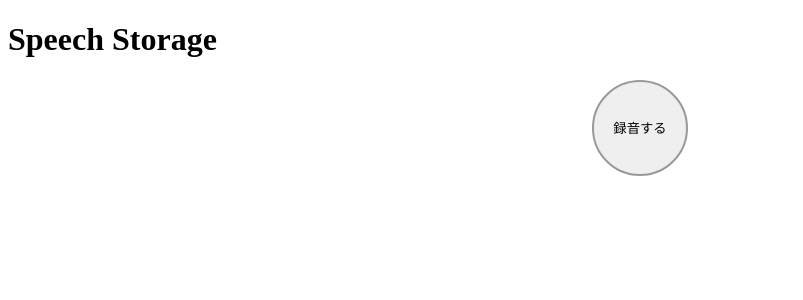
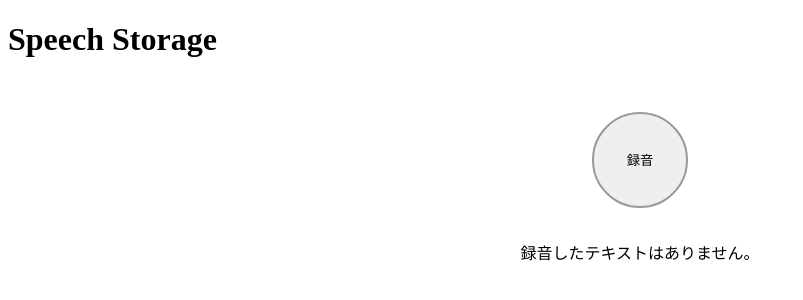
Before and after one commit to aiwaka/speech_storage, a SvelteKit app: page / in a window 1280 px wide. Shown: the top 300 px of the page, without its empty margins (0-803 px from the left). Built offline with nearby package versions, Linux system fonts and the light colour scheme.

Commit message:
implement rec button

```diff
--- /dev/null
+++ b/src/ButtonUi.svelte
@@ -0,0 +1,25 @@
+<script lang="ts">
+  export let clickCallback: () => void;
+  export let disabled = false;
+</script>
+
+<button class="button-ui" {disabled} on:click={clickCallback}>
+  <slot />
+</button>
+
+<style>
+  .button-ui {
+    margin: 0.3rem 0.5rem;
+    padding: 0.3rem 1.5rem;
+    border: 1px solid #999;
+    border-radius: 12px;
+    transition: 0.25s ease-out;
+  }
+  .button-ui[disabled] {
+    color: #666;
+  }
+  .button-ui:not([disabled]):hover {
+    color: white;
+    background-color: #444;
+  }
+</style>
--- a/src/SentenceCard.svelte
+++ b/src/SentenceCard.svelte
@@ -1,5 +1,6 @@
 <script lang="ts">
   import { createEventDispatcher } from "svelte";
+  import ButtonUi from "./ButtonUi.svelte";
 
   export let sentence: string;
   export let idx: number;
@@ -21,13 +22,13 @@
       {sentence}
     </div>
     <div class="edit">
-      <button class="edit-button" on:click={toggleEdit}>編集</button>
-      <button class="remove-button" on:click={remove}>削除</button>
+      <ButtonUi clickCallback={toggleEdit}>編集</ButtonUi>
+      <ButtonUi clickCallback={remove}>x</ButtonUi>
     </div>
   {:else}
     <textarea class="editor" bind:value={sentence} />
     <div class="quit">
-      <button class="quit-button" on:click={toggleEdit}>終わる</button>
+      <ButtonUi clickCallback={toggleEdit}>終了</ButtonUi>
     </div>
   {/if}
 </div>
--- a/src/routes/+page.svelte
+++ b/src/routes/+page.svelte
@@ -6,8 +6,6 @@
   // eslint-disable-next-line no-undef
   let recognition: SpeechRecognition | null;
   $: recognizing = false;
-  $: recordButtonValue = "録音する";
-  $: recordText = "";
   if (browser) {
     // eslint-disable-next-line @typescript-eslint/no-explicit-any
     const { webkitSpeechRecognition } = window as any;
@@ -15,34 +13,28 @@
       // eslint-disable-next-line no-undef
       const rec: SpeechRecognition = new webkitSpeechRecognition();
       rec.lang = "ja-JP";
-      // rec.continuous = true;
       rec.onresult = recognizeSpeech;
       recognition = rec;
     });
   }
 
-  // const startRecord = () => {
-  //   if (recognition && recogni) {
-
-  //   }
-  // }
-  const record = () => {
-    if (recognition) {
-      if (recognizing) {
+  const startRecord = () => {
+    if (recognition && !recognizing) {
+      console.log("start");
+      recognition.start();
+      recognizing = true;
+    }
+  };
+  const stopRecord = () => {
+    if (recognition && recognizing) {
+      console.log("end");
       recognition.stop();
-        recordButtonValue = "録音する";
-      } else {
-        recognition.start();
-        recordButtonValue = "録音をやめる";
-      }
-      recognizing = !recognizing;
-      // console.log(recognition);
+      recognizing = false;
     }
   };
   // eslint-disable-next-line no-undef
   const recognizeSpeech = (e: SpeechRecognitionEvent) => {
     const text = `${e.results[e.results.length - 1][0].transcript}\n`;
-    recordText += text;
     console.log(text);
     sentenceList.push(text);
     sentenceList = sentenceList;
@@ -62,13 +54,19 @@
   <header><h1>Speech Storage</h1></header>
   <div class="contents">
     <div class="recognition">
-      <button class="record-button" on:click={record}>{recordButtonValue}</button>
+      <button class="record-button" on:pointerdown={startRecord} on:pointerup={stopRecord}>
+        録音
+      </button>
     </div>
+    {#if sentenceList.length}
       <div class="card-container">
         {#each sentenceList as sentence, idx (idx)}
           <SentenceCard {sentence} {idx} on:remove={removeCard} />
         {/each}
       </div>
+    {:else}
+      <div class="no-record-text">録音したテキストはありません。</div>
+    {/if}
   </div>
 </div>
 
@@ -88,10 +86,14 @@
     height: 6rem;
     border-radius: 6rem;
     border: 2px solid #999;
+    margin: 2rem;
   }
   .record-button:hover {
     background-color: #444;
     color: white;
     transition: all 0.2s ease-in-out;
   }
+  .record-button:active {
+    background-color: salmon;
+  }
 </style>
```
Lines whose indentation alone changed are shown as unchanged.
